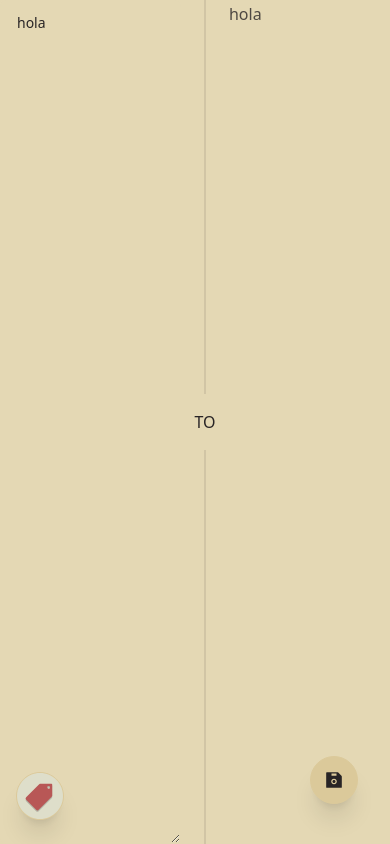
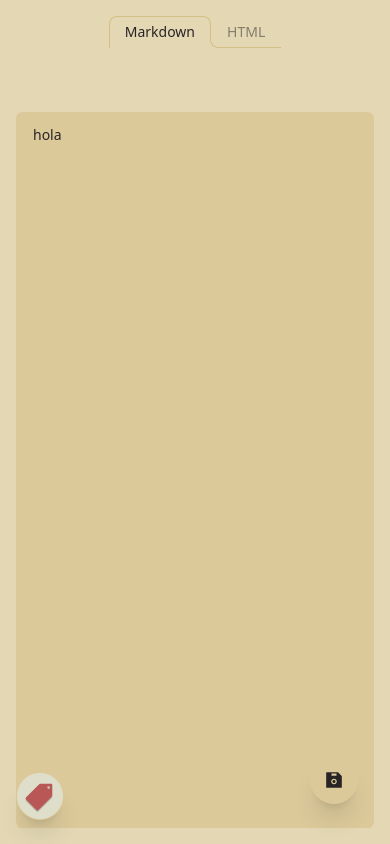
Before and after one commit to franNotSleep/toTag, a Next.js app: page /files/edit-file/1 in a window 390 px wide. Built offline with nearby package versions, Linux system fonts and the light colour scheme.

Commit message:
Responsive

```diff
--- a/app/files/edit-file/[id]/page.tsx
+++ b/app/files/edit-file/[id]/page.tsx
@@ -9,15 +9,6 @@ import {  useEffect,useState } from "react";
 
 export default function Page({ params }: ParamsIdProps) {
   const [currentFile, setCurrentFile] = useState<HtmlFile | null>(null);
-
-  async function setMarkdownAsync() {
-    const buffer = (await GetFile(Number(params.id)))?.content;
-    if (buffer) {
-      const markdown = Buffer.from(buffer).toString();
-      return markdown;
-    }
-    return "";
-  }
 
   useEffect(() => {
     (async () => {
@@ -31,7 +22,7 @@ export default function Page({ params }: ParamsIdProps) {
   return (
     <main>
       <EditContext.Provider value={true}>
-          <EditFileForm currentFile={currentFile} setInitialMarkdownAsync={setMarkdownAsync} />
+          <EditFileForm currentFile={currentFile} />
       </EditContext.Provider>
     </main>
   );
--- a/app/globals.css
+++ b/app/globals.css
@@ -18,6 +18,9 @@
   .text-underline-decoration {
     @apply underline decoration-secondary  decoration-4;
   }
+  .custom-textarea {
+    @apply textarea bg-base-200 textarea-ghost focus:outline-0;
+  }
 }
 
 html,
@@ -30,3 +33,7 @@ body {
 .overflow-wrap {
   overflow-wrap: break-word;
 }
+
+textarea {
+  resize: none;
+}
--- a/app/layout.tsx
+++ b/app/layout.tsx
@@ -13,7 +13,7 @@ export default function RootLayout({
   children: React.ReactNode;
 }) {
   return (
-    <html lang="en" className="scroll-smooth">
+    <html lang="en">
       <body>
         <Sidebar />
         {children}
--- a/app/page.tsx
+++ b/app/page.tsx
@@ -2,7 +2,6 @@
 import EditFileForm from "@/components/EditFileForm";
 import { defaultMarkdown } from "@/constants";
 import { EditContext } from "@/contexts/EditContext";
-import { getFileLocalStorage } from "@/lib/setFileLocalStorage";
 
 export default function Home() {
   return (
--- a/components/EditFileForm.tsx
+++ b/components/EditFileForm.tsx
@@ -3,6 +3,7 @@
 import React, { useContext } from "react";
 import Textarea from "./Textarea";
 import Preview from "./Preview";
+import Tab from "./Tab";
 import { useState, useEffect } from "react";
 import { Markdown } from "@/lib/markdown-to-html/markdownParser";
 import Toast from "./Toast";
@@ -17,19 +18,17 @@ import useShowToast from "@/hooks/useShowToast";
 
 interface EditFileFormProps {
   initialMarkdown?: string;
-  setInitialMarkdownAsync?(): Promise<string | undefined>;
   currentFile: HtmlFile | null;
 }
 
 export default function EditFileForm({
   initialMarkdown = "hola",
-  setInitialMarkdownAsync,
   currentFile,
 }: EditFileFormProps) {
   const [input, setInput] = useState(initialMarkdown);
   const [outputHtml, setOuputHtml] = useState("");
-  const { showSuccessToast, showFailToast, setToastMessage, toast } =
-    useShowToast(4);
+  const [currentView, setCurrentView] = useState(0);
+  const { showToast, toast } = useShowToast(4);
 
   const editing = useContext(EditContext);
 
@@ -48,29 +47,16 @@ export default function EditFileForm({
     if (!editing) {
       return handleOpenModal();
     }
-    const file = await updateFile();
-    setToastMessage(file[1]);
-
-    if (!file[0]) {
-      await showFailToast();
-    } else {
-      await showSuccessToast();
-    }
+    const [id, message] = await updateFile();
+    showToast(!!id, message);
 
     if (currentFile)
       setFileLocalStorage({ ...currentFile, content: Buffer.from(input) });
   }
 
   async function handleCreate(title: string) {
-    const file = await Create({ title, content: input });
-
-    setToastMessage(file[1]);
-
-    if (!file[0]) {
-      showFailToast();
-    } else {
-      showSuccessToast();
-    }
+    const [id, message] = await Create({ title, content: input });
+    showToast(!!id, message);
 
     if (currentFile)
       setFileLocalStorage({ ...currentFile, content: Buffer.from(input) });
@@ -81,13 +67,10 @@ export default function EditFileForm({
   }
 
   useEffect(() => {
-    (async () => {
-      if (setInitialMarkdownAsync) {
-        const markdown = await setInitialMarkdownAsync();
-        if (markdown) setInput(markdown);
+    if (currentFile) {
+      setInput(Buffer.from(currentFile.content).toString());
     }
-    })();
-  }, []);
+  }, [currentFile]);
 
   useEffect(() => {
     const markdown = new Markdown();
@@ -99,20 +82,41 @@ export default function EditFileForm({
   }, [input]);
 
   return (
-    <div className="flex w-screen">
+    <div className="flex flex-col h-screen">
+      <div className="h-24">
+        <Tab
+          setCurrentTab={(currentTab) => {
+            setCurrentView(currentTab);
+          }}
+          initialTab={currentView}
+        >
+          <a className="tab tab-lifted">Markdown</a>
+          <a className="tab tab-lifted max-sm:hidden">Both</a>
+          <a className="tab tab-lifted">HTML</a>
+        </Tab>
+      </div>
+
+      <div className="mx-auto container flex-grow overflow-y-auto p-4">
+        <div className="flex h-full w-full">
+          {(currentView === 0 || currentView === 1) && (
             <Textarea
               placeholder="# Hello bro"
-        textareaStyles="placeholder:italic placeholder:text-slace-400 placeholder:text-md"
+              textareaStyles={`w-full placeholder:italic placeholder:text-slace-400 placeholder:text-md`}
               handleChange={handleChange}
               value={input}
             />
+          )}
 
-      <div className="divider divider-horizontal">TO</div>
+          {currentView === 1 && (
+            <div className="divider divider-horizontal"></div>
+          )}
 
+          {(currentView === 2 || currentView === 1) && (
             <Preview
-        outputStyles="h-screen placeholder:italic placeholder:text-slace-400 placeholder:text-2xl"
+              outputStyles={`placeholder:italic placeholder:text-slace-400 placeholder:text-2xl`}
               html={outputHtml}
             />
+          )}
           <div className="fixed bottom-8 right-8">
             <button
               className="sidebar-btn tooltip tooltip-bottom"
@@ -123,8 +127,12 @@ export default function EditFileForm({
             </button>
           </div>
           <CreateOrUpdateTitleModal handleSave={handleCreate} />
-      {toast.showSuccessToast && <Toast type="success" msg={toast.message} />}
+          {toast.showSuccessToast && (
+            <Toast type="success" msg={toast.message} />
+          )}
           {toast.showFailToast && <Toast type="error" msg={toast.message} />}
+        </div>
+      </div>
     </div>
   );
 }
--- a/components/Preview.tsx
+++ b/components/Preview.tsx
@@ -3,7 +3,7 @@ import { PreviewProps } from './types';
 export default function Preview({ html, outputStyles }: PreviewProps) {
   return (
     <div
-      className={`w-full prose lg:prose-xl overflow-wrap whitespace-pre-wrap overflow-y-auto ${outputStyles}`}
+      className={`prose-xl overflow-wrap whitespace-pre-wrap overflow-y-auto ${outputStyles} p-4`}
       dangerouslySetInnerHTML={{ __html: html ?? `<h1>Hola</h1>` }}
     ></div>
   );
--- /dev/null
+++ b/components/Tab.tsx
@@ -0,0 +1,41 @@
+"use client";
+import { ReactNode, useEffect, useRef, useState } from "react";
+
+interface TabProps {
+  children: ReactNode;
+  initialTab: number;
+  setCurrentTab(activeTab: number): void;
+}
+export default function Tab({ children, initialTab, setCurrentTab }: TabProps) {
+  const mainDiv = useRef<HTMLDivElement>(null);
+  const [activeTab, setActiveTab] = useState(initialTab);
+
+  useEffect(() => {
+    let childrens = mainDiv.current
+      ?.childNodes as NodeListOf<HTMLAnchorElement>;
+
+    if (childrens) {
+      childrens.forEach((el, indx) => {
+        el.onclick = function () {
+          if (indx !== activeTab) {
+            childrens[activeTab].classList.remove("tab-active");
+            setActiveTab(indx);
+          }
+        };
+      });
+    }
+  });
+
+  useEffect(() => {
+    let childrens = mainDiv.current
+      ?.childNodes as NodeListOf<HTMLAnchorElement>;
+    childrens[activeTab].classList.add("tab-active");
+    setCurrentTab(activeTab);
+  }, [activeTab]);
+
+  return (
+    <div ref={mainDiv} className="flex justify-center w-full tabs p-4">
+      {children}
+    </div>
+  );
+}
--- a/components/Textarea.tsx
+++ b/components/Textarea.tsx
@@ -9,7 +9,7 @@ export default function Textarea({
   return (
     <textarea
       onChange={handleChange}
-      className={`textarea w-full focus:outline-0 ${textareaStyles}`}
+      className={`custom-textarea ${textareaStyles}`}
       placeholder={placeholder}
       value={value}
     ></textarea>
--- a/hooks/useShowToast.tsx
+++ b/hooks/useShowToast.tsx
@@ -1,4 +1,5 @@
 import { resolveObjectURL } from "buffer";
+import { fsync } from "fs";
 import { useState } from "react";
 
 type ToastType = {
@@ -17,27 +18,28 @@ const initialState: ToastType = {
 
 export default function useShowToast(seconds: number) {
   const [toast, setToast] = useState<ToastType>(initialState);
-  let message = "";
 
-  function setToastMessage(text: string): void {
-    message = text;
+  async function showToast(condition: boolean, message: string) {
+    if (condition) {
+      await showSuccessToast(message);
+    } else {
+      await showFailToast(message);
+    }
   }
 
-  async function showSuccessToast() {
+  async function showSuccessToast(message: string) {
     setToast({ ...toast, showSuccessToast: true, message });
     await hideToast(toast, setToast, seconds);
   }
 
-  async function showFailToast() {
+  async function showFailToast(message: string) {
     setToast({ ...toast, showFailToast: true, message });
     await hideToast(toast, setToast, seconds);
   }
 
   return {
-    setToastMessage,
-    showFailToast,
-    showSuccessToast,
     toast,
+    showToast,
   };
 }
 
--- a/lib/setFileLocalStorage.ts
+++ b/lib/setFileLocalStorage.ts
@@ -6,7 +6,6 @@ import { HtmlFile } from '../db.config';
 
 export function getFileLocalStorage() {
   const lastFileEditedJSON = localStorage.getItem('lastFileEdited')
-  console.log(lastFileEditedJSON);
 
   if (lastFileEditedJSON) {
       return JSON.parse(lastFileEditedJSON) as HtmlFile;
```
Lines whose indentation alone changed are shown as unchanged.
